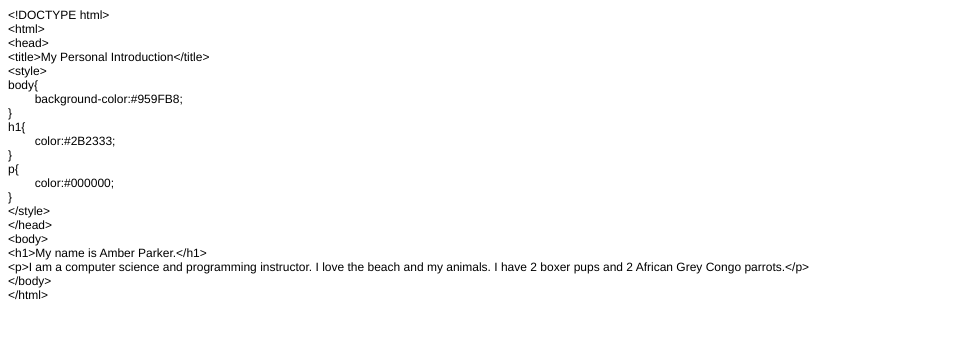
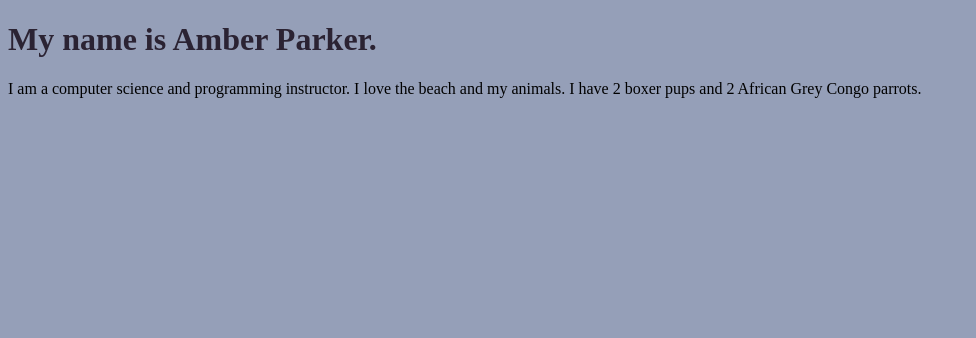
Before and after one commit to ProfessorParker/Fall2023, a plain HTML site: page index.html in a window 1280 px wide. Shown: the whole page, without its empty margins (0-976 px from the left). Drawn offline with Linux system fonts and the light colour scheme.

Commit message:
Update index.html

```diff
--- a/index.html
+++ b/index.html
@@ -1,37 +1,21 @@
-<!DOCTYPE html PUBLIC "-//W3C//DTD HTML 4.01//EN" "http://www.w3.org/TR/html4/strict.dtd">
+<!DOCTYPE html>
 <html>
 <head>
-  <meta http-equiv="Content-Type" content="text/html; charset=utf-8">
-  <meta http-equiv="Content-Style-Type" content="text/css">
-  <title></title>
-  <meta name="Generator" content="Cocoa HTML Writer">
-  <meta name="CocoaVersion" content="2299.7">
-  <style type="text/css">
-    p.p1 {margin: 0.0px 0.0px 0.0px 0.0px; font: 12.0px 'Helvetica Neue'}
-    span.Apple-tab-span {white-space:pre}
-  </style>
+<title>My Personal Introduction</title>
+<style>
+body{
+	background-color:#959FB8;
+}
+h1{
+	color:#2B2333;
+}
+p{
+	color:#000000;
+}
+</style>
 </head>
 <body>
-<p class="p1">&lt;!DOCTYPE html&gt;</p>
-<p class="p1">&lt;html&gt;</p>
-<p class="p1">&lt;head&gt;</p>
-<p class="p1">&lt;title&gt;My Personal Introduction&lt;/title&gt;</p>
-<p class="p1">&lt;style&gt;</p>
-<p class="p1">body{</p>
-<p class="p1"><span class="Apple-tab-span">	</span>background-color:#959FB8;</p>
-<p class="p1">}</p>
-<p class="p1">h1{</p>
-<p class="p1"><span class="Apple-tab-span">	</span>color:#2B2333;</p>
-<p class="p1">}</p>
-<p class="p1">p{</p>
-<p class="p1"><span class="Apple-tab-span">	</span>color:#000000;</p>
-<p class="p1">}</p>
-<p class="p1">&lt;/style&gt;</p>
-<p class="p1">&lt;/head&gt;</p>
-<p class="p1">&lt;body&gt;</p>
-<p class="p1">&lt;h1&gt;My name is Amber Parker.&lt;/h1&gt;</p>
-<p class="p1">&lt;p&gt;I am a computer science and programming instructor. I love the beach and my animals. I have 2 boxer pups and 2 African Grey Congo parrots.&lt;/p&gt;</p>
-<p class="p1">&lt;/body&gt;</p>
-<p class="p1">&lt;/html&gt;</p>
+<h1>My name is Amber Parker.</h1>
+<p>I am a computer science and programming instructor. I love the beach and my animals. I have 2 boxer pups and 2 African Grey Congo parrots.</p>
 </body>
 </html>
```
